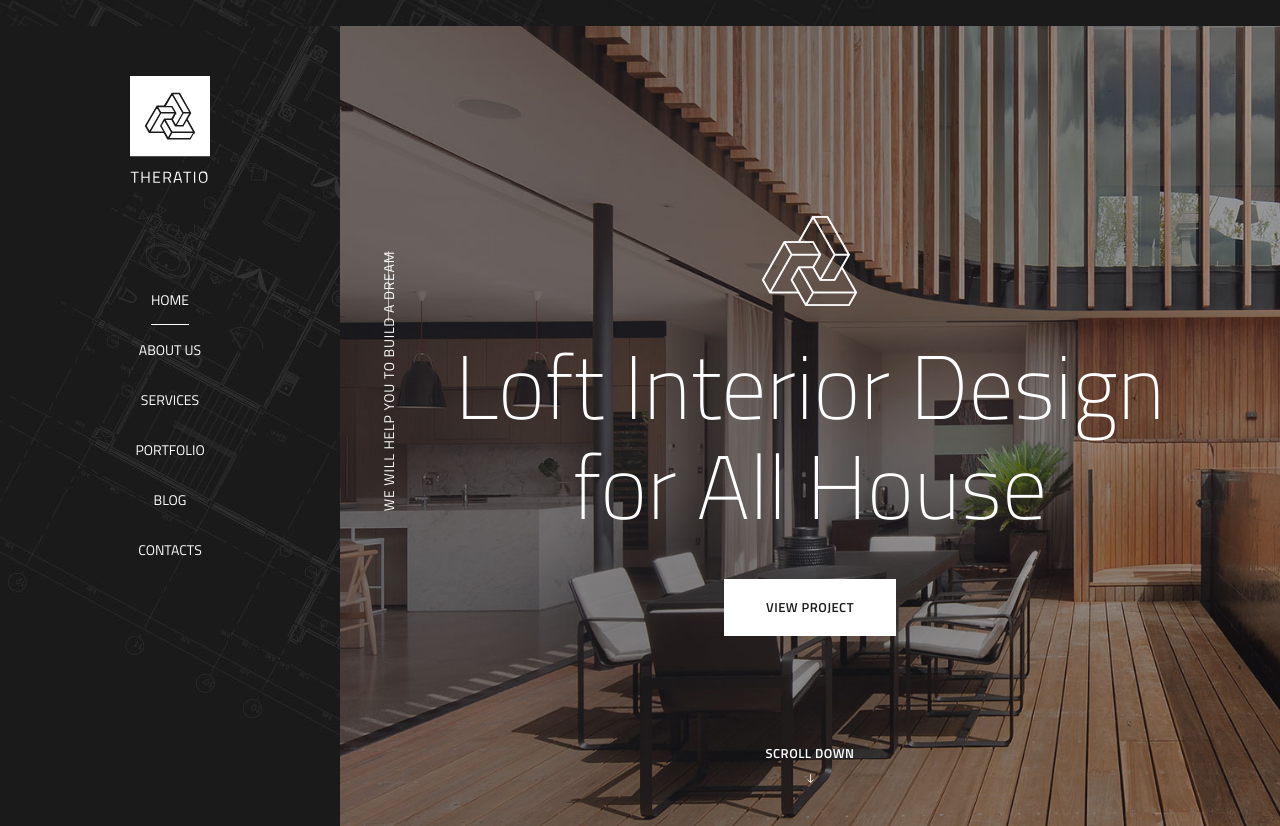
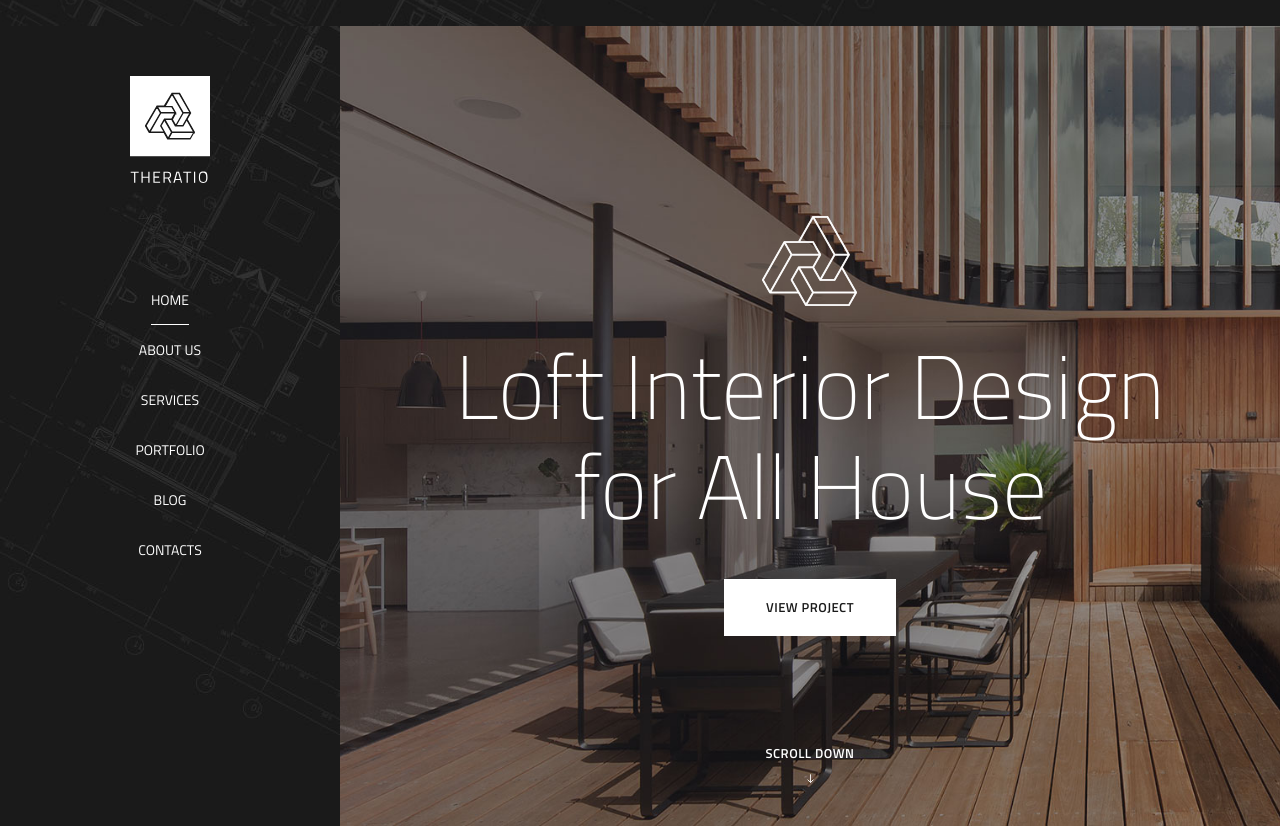
Before and after one commit to feyruzalizada/VRprogect, a Next.js app: page / in a window 1280 px wide. Shown: the part 1094-1920 px from the top of the page. Built offline with nearby package versions, Linux system fonts and the light colour scheme.

Commit message:
Remove the vertical slogan from the showcase

```diff
--- a/src/components/SideNavShowcase.module.css
+++ b/src/components/SideNavShowcase.module.css
@@ -125,34 +125,6 @@
   color: #fff;
 }
 
-.slogan {
-  position: absolute;
-  left: 40px;
-  top: 50%;
-  z-index: 2;
-  margin: 0;
-  padding-top: 90px;
-  writing-mode: vertical-rl;
-  transform: translateY(-50%) rotate(180deg);
-  font-family: var(--font-titillium), sans-serif;
-  font-size: 14px;
-  font-weight: 400;
-  line-height: 18px;
-  letter-spacing: 0.75px;
-  text-transform: uppercase;
-  color: #fff;
-}
-
-.slogan::after {
-  content: "";
-  position: absolute;
-  left: 50%;
-  bottom: 0;
-  width: 1px;
-  height: 70px;
-  background-color: rgba(255, 255, 255, 0.6);
-}
-
 .scroll {
   position: absolute;
   left: 50%;
@@ -226,10 +198,6 @@
     min-height: 560px;
   }
 
-  .slogan {
-    display: none;
-  }
-
   .heading {
     font-size: 55px;
     line-height: 62px;
--- a/src/components/SideNavShowcase.tsx
+++ b/src/components/SideNavShowcase.tsx
@@ -56,8 +56,6 @@ export default function SideNavShowcase() {
           />
         ))}
 
-        <p className={styles.slogan}>{sideNav.slogan}</p>
-
         <div className={styles.content}>
           <Image
             src={sideNav.mark}
--- a/src/content/sidenav.ts
+++ b/src/content/sidenav.ts
@@ -11,7 +11,6 @@ export interface SideNavContent {
   heading: string[];
   ctaLabel: string;
   ctaHref: string;
-  slogan: string;
   scrollLabel: string;
   scrollHref: string;
 }
@@ -31,7 +30,6 @@ export const sideNav: SideNavContent = {
   heading: ["Loft Interior Design", "for All House"],
   ctaLabel: "View Project",
   ctaHref: "#",
-  slogan: "we will help you to build a dream",
   scrollLabel: "Scroll Down",
   scrollHref: "#",
 };
```
